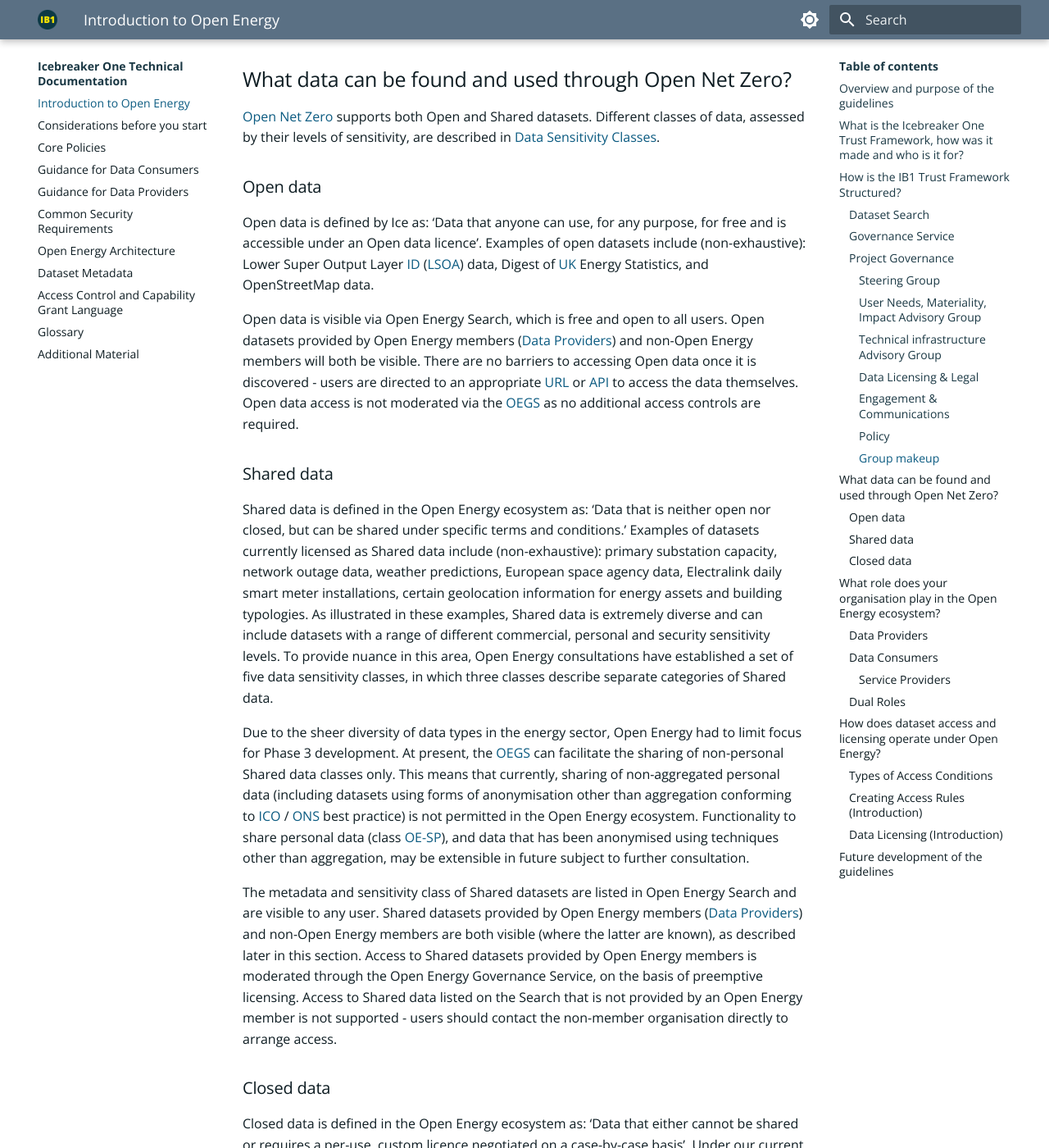
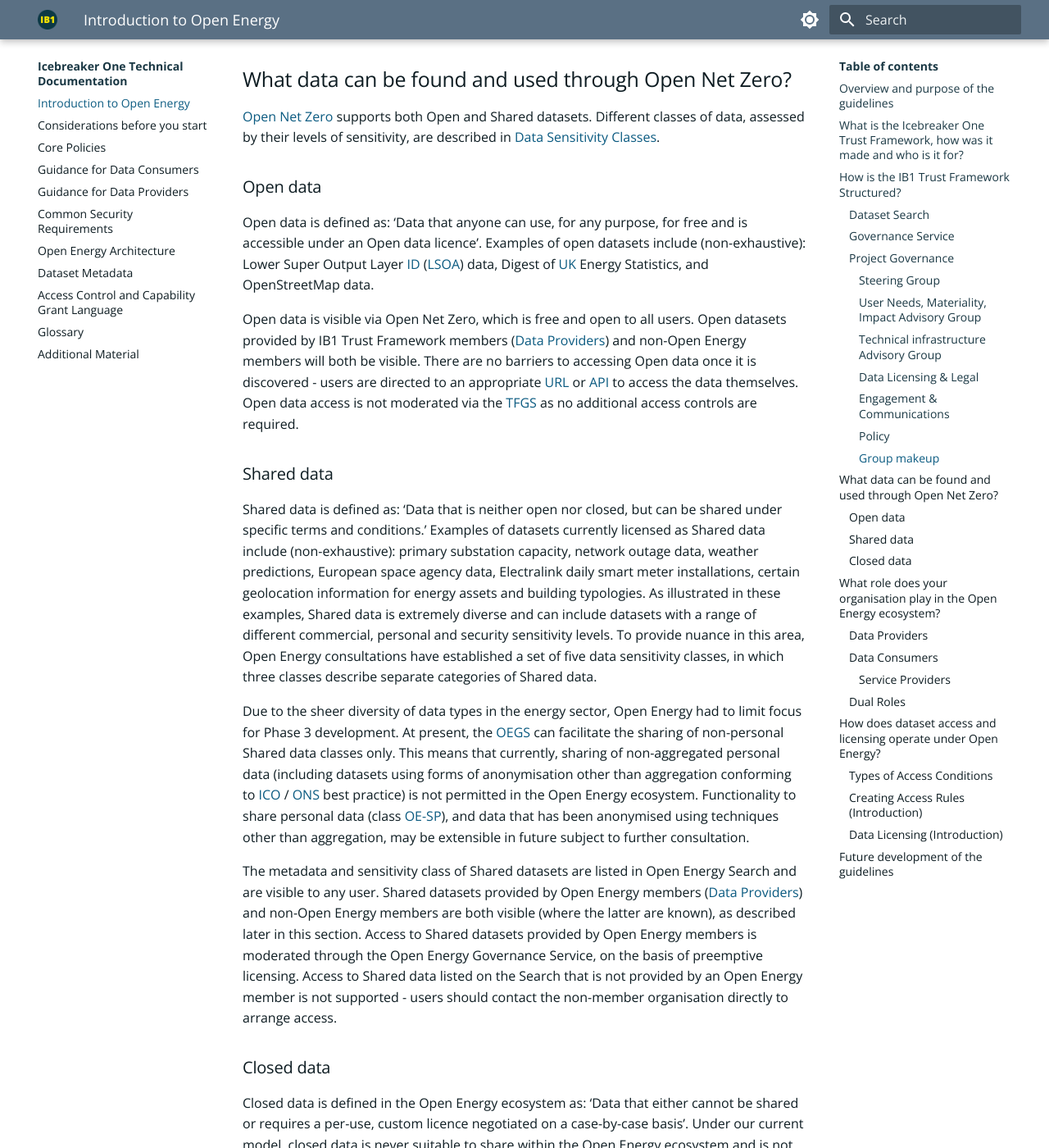
Before and after one commit to icebreakerone/ib1-technical-docs, an MkDocs documentation site: the page built from docs/ops_guidelines/introduction.md, in a window 1280 px wide and 1400 px high, scrolled down 5023 px. Shown: the whole window at 82% size. Built offline with MkDocs 1.6.1 and Material for MkDocs 9.7.7, drawn with Linux system fonts in a browser that asks for light colours; the version menu is left out.

Commit message:
docs/ops_guidelines/introduction.md updated from https://stackedit.net/

```diff
--- a/docs/ops_guidelines/introduction.md
+++ b/docs/ops_guidelines/introduction.md
@@ -122,18 +122,13 @@
 
 ### Open data
 
-Open data is defined by Ice as: ‘Data that anyone can use, for any purpose, for free and is
-accessible under an Open data licence’. Examples of open datasets include (non-exhaustive): Lower Super Output
-Layer [ID](../glossary.md#term-Identification) ([LSOA](../glossary.md#term-Lower-Layer-Super-Output-Areas)) data, Digest of [UK](../glossary.md#term-United-Kingdom) Energy Statistics, and OpenStreetMap data.
+Open data is defined as: ‘Data that anyone can use, for any purpose, for free and is accessible under an Open data licence’. Examples of open datasets include (non-exhaustive): Lower Super Output Layer [ID](../glossary.md#term-Identification) ([LSOA](../glossary.md#term-Lower-Layer-Super-Output-Areas)) data, Digest of [UK](../glossary.md#term-United-Kingdom) Energy Statistics, and OpenStreetMap data.
 
-Open data is visible via Open Energy Search, which is free and open to all users. Open datasets provided by Open
-Energy members ([Data Providers](../glossary.md#term-Data-Provider)) and non-Open Energy members will both be visible. There are no barriers to accessing
-Open data once it is discovered - users are directed to an appropriate [URL](../glossary.md#term-Uniform-Resource-Locator) or [API](../glossary.md#term-Application-programming-interface) to access the data themselves.
-Open data access is not moderated via the [OEGS](../glossary.md#term-Open-Energy-Governance-Service) as no additional access controls are required.
+Open data is visible via Open Net Zero, which is free and open to all users. Open datasets provided by IB1 Trust Framework members ([Data Providers](../glossary.md#term-Data-Provider)) and non-Open Energy members will both be visible. There are no barriers to accessing Open data once it is discovered - users are directed to an appropriate [URL](../glossary.md#term-Uniform-Resource-Locator) or [API](../glossary.md#term-Application-programming-interface) to access the data themselves. Open data access is not moderated via the [TFGS](../glossary.md#term-Trust-Framework-Governance-Service) as no additional access controls are required.
 
 ### Shared data
 
-Shared data is defined in the Open Energy ecosystem as: ‘Data that is neither open nor closed, but can be shared
+Shared data is defined as: ‘Data that is neither open nor closed, but can be shared
 under specific terms and conditions.’ Examples of datasets currently licensed as Shared data include
 (non-exhaustive): primary substation capacity, network outage data, weather predictions, European space agency
 data, Electralink daily smart meter installations, certain geolocation information for energy assets and building
```
Also changed, not shown: other parts of docs/ops_guidelines/introduction.md (+2 -2 lines).
